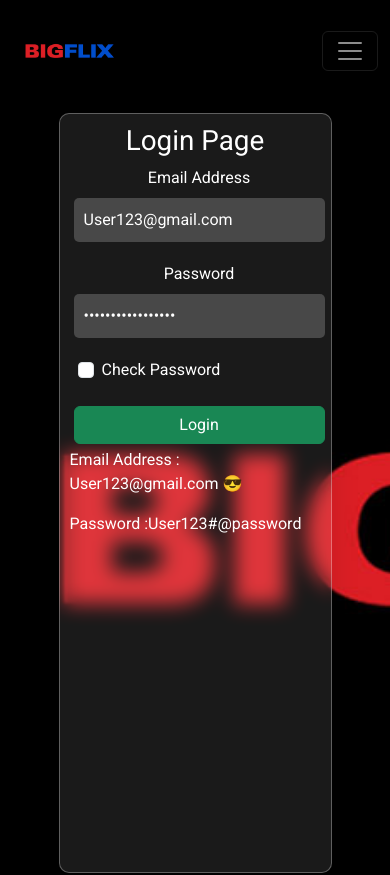
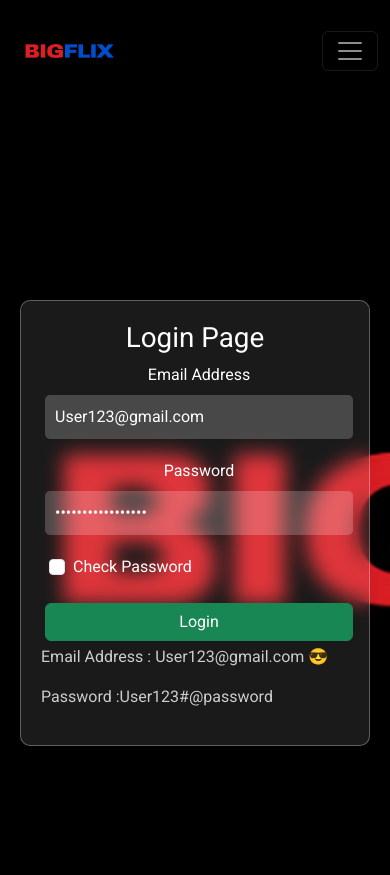
Before and after one commit to Prashanthashok143/BIGFLIX, a React (Create React App) app: page /login in a window 390 px wide. Shown: the top 875 px of the page. Built offline with nearby package versions, Linux system fonts and the light colour scheme.

Commit message:
made some chnages in loginpage comp and in css comp for responsiveness issues

```diff
--- a/src/CSS/LoginPage.css
+++ b/src/CSS/LoginPage.css
@@ -1,30 +1,29 @@
-.loginPage{
+.loginPage {
   background-image: url("../Assests/Bigfllix-Navbar.jpg");
-    background-repeat: cover;
+  background-repeat: no-repeat;
   background-position: 10% 40%;
   background-size: cover;
   backdrop-filter: blur(10px);
   font-family: 'Arial', sans-serif;
+  display: flex;
+  justify-content: center;
+  align-items: center;
+  height: 100vh;
+  padding: 20px;
+  box-sizing: border-box;
+}
 
-
-
-}
-.Login{
+.Login {
   background-color: rgba(255, 255, 255, 0.1);
   border-radius: 10px;
   box-shadow: 0 4px 30px rgba(0, 0, 0, 0.1);
   backdrop-filter: blur(10px);
   border: 1px solid rgba(255, 255, 255, 0.3);
-    color:white;
-    height: 75%;
-    width: 35%;
-    padding:50px;
-    position: relative;
-    bottom: 30px;
-
+  color: white;
+  padding: 50px;
+  box-sizing: border-box;
+  max-width: 100%;
 }
-
-
 
 .input-group {
   margin-bottom: 20px;
@@ -38,31 +37,46 @@
   border: none;
   outline: none;
   background: rgba(255, 255, 255, 0.2);
-    color:white;
+  color: white;
   font-size: 16px;
 }
+
 .input-group input::placeholder {
   color: #ccc;
 }
+
 .input-group input:focus {
   border-bottom-color: #fff;
-
-  }
-@media (max-width:480px) {
-
-    .Login{
-        height: 90%;
-        width: 70%;
-        padding:10px;
-
 }
 
+@media (max-width: 480px) {
+  .Login {
+      width: 100%;
+      padding: 20px;
   }
- @media (min-width:481px) and (max-width:1024px) {
-    .Login{
-        height: 85%;
-        width: 50%;
-        padding:15px;
 }
 
+@media (min-width: 481px) and (max-width: 768px) {
+  .Login {
+      width: 75%;
+      padding: 30px;
   }
+}
+
+@media (min-width: 769px) and (max-width: 1024px) {
+  .Login {
+      width: 50%;
+      padding: 40px;
+  }
+}
+
+@media (min-width: 1025px) {
+  .Login {
+      width: 35%;
+  }
+}
+
+.text-start {
+  margin-top: 20px;
+  color: #ccc;
+}
--- a/src/Pages/Login.jsx
+++ b/src/Pages/Login.jsx
@@ -56,7 +56,7 @@
 
     }
   return (
-    <div className="mb-1 d-flex justify-content-center align-items-center vh-100 loginPage">
+    <div className="loginPage">
 
 
 
```
Lines whose indentation alone changed are shown as unchanged.
